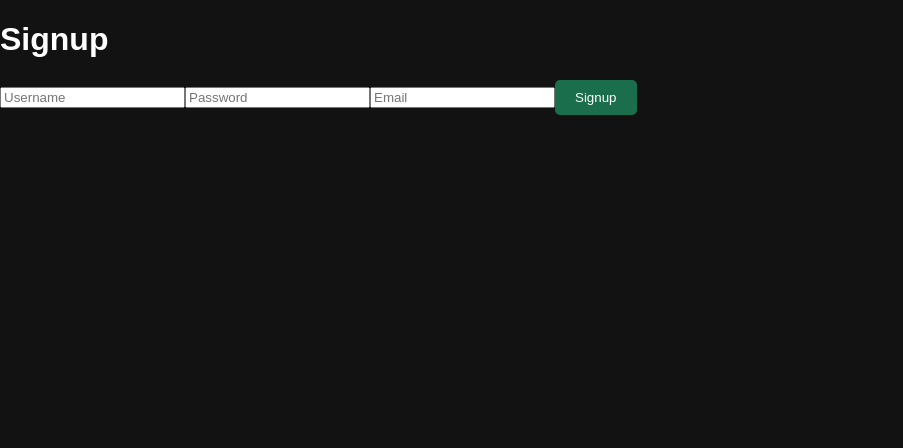
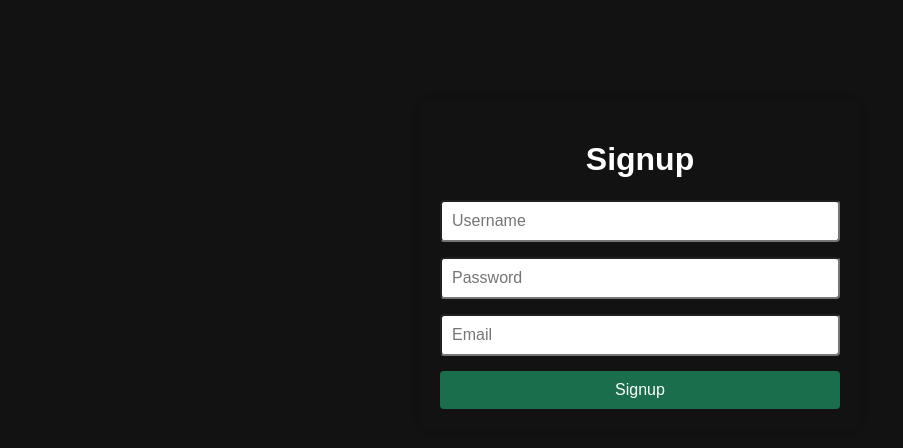
Before and after one commit to P0ggle/movie-tracker, a React (Create React App) app in the folder frontend/: page /signup in a window 1280 px wide. Shown: the top 448 px of the page, without its empty margins (0-903 px from the left). Built offline with nearby package versions, Linux system fonts and the light colour scheme; no server answers; the HTML template or start-up script is replaced by a standard one.

Commit message:
styling to the sign up and login page

```diff
--- /dev/null
+++ b/frontend/src/pages/LoginPage.css
@@ -0,0 +1,33 @@
+/* LoginPage.css */
+.login-page {
+  max-width: 400px;
+  margin: 100px auto;
+  padding: 20px;
+  box-shadow: 0 0 10px rgba(0, 0, 0, 0.1);
+  border-radius: 8px;
+}
+
+.login-page h1 {
+  text-align: center;
+}
+
+.login-page form {
+  display: flex;
+  flex-direction: column;
+}
+
+.login-page input {
+  margin-bottom: 15px;
+  padding: 10px;
+  font-size: 16px;
+  border: 1px solid #ccc;
+  border-radius: 4px;
+}
+
+.login-page button {
+  padding: 10px;
+  font-size: 16px;
+  border: none;
+  border-radius: 4px;
+  cursor: pointer;
+}
--- a/frontend/src/pages/LoginPage.tsx
+++ b/frontend/src/pages/LoginPage.tsx
@@ -1,6 +1,7 @@
 import React, { useState } from "react";
 import { useNavigate } from "react-router-dom";
 import { login } from "../services/api";
+import "./LoginPage.css";
 
 const LoginPage: React.FC = () => {
   const [username, setUsername] = useState("");
--- /dev/null
+++ b/frontend/src/pages/SignupPage.css
@@ -0,0 +1,32 @@
+/* SignupPage.css */
+.signup-page {
+  max-width: 400px;
+  margin: 100px auto;
+  padding: 20px;
+  box-shadow: 0 0 10px rgba(0, 0, 0, 0.1);
+  border-radius: 8px;
+}
+
+.signup-page h1 {
+  text-align: center;
+}
+
+.signup-page form {
+  display: flex;
+  flex-direction: column;
+}
+
+.signup-page input {
+  margin-bottom: 15px;
+  padding: 10px;
+  font-size: 16px;
+  border-radius: 4px;
+}
+
+.signup-page button {
+  padding: 10px;
+  font-size: 16px;
+  border: none;
+  border-radius: 4px;
+  cursor: pointer;
+}
--- a/frontend/src/pages/SignupPage.tsx
+++ b/frontend/src/pages/SignupPage.tsx
@@ -1,6 +1,7 @@
 import React, { useState } from "react";
 import { useNavigate } from "react-router-dom";
 import { signup } from "../services/api";
+import "./SignupPage.css";
 
 const SignupPage: React.FC = () => {
   const [username, setUsername] = useState("");
```
